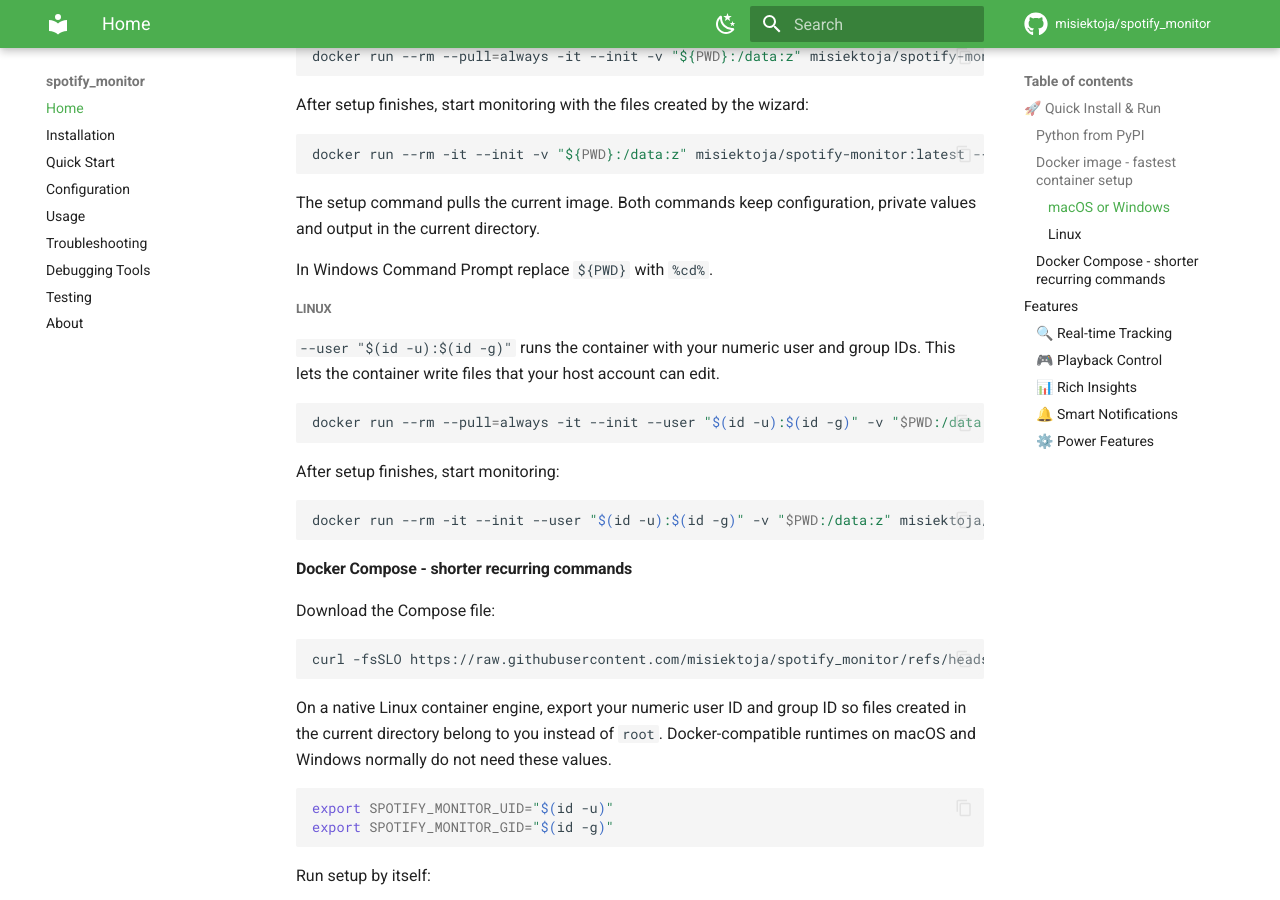
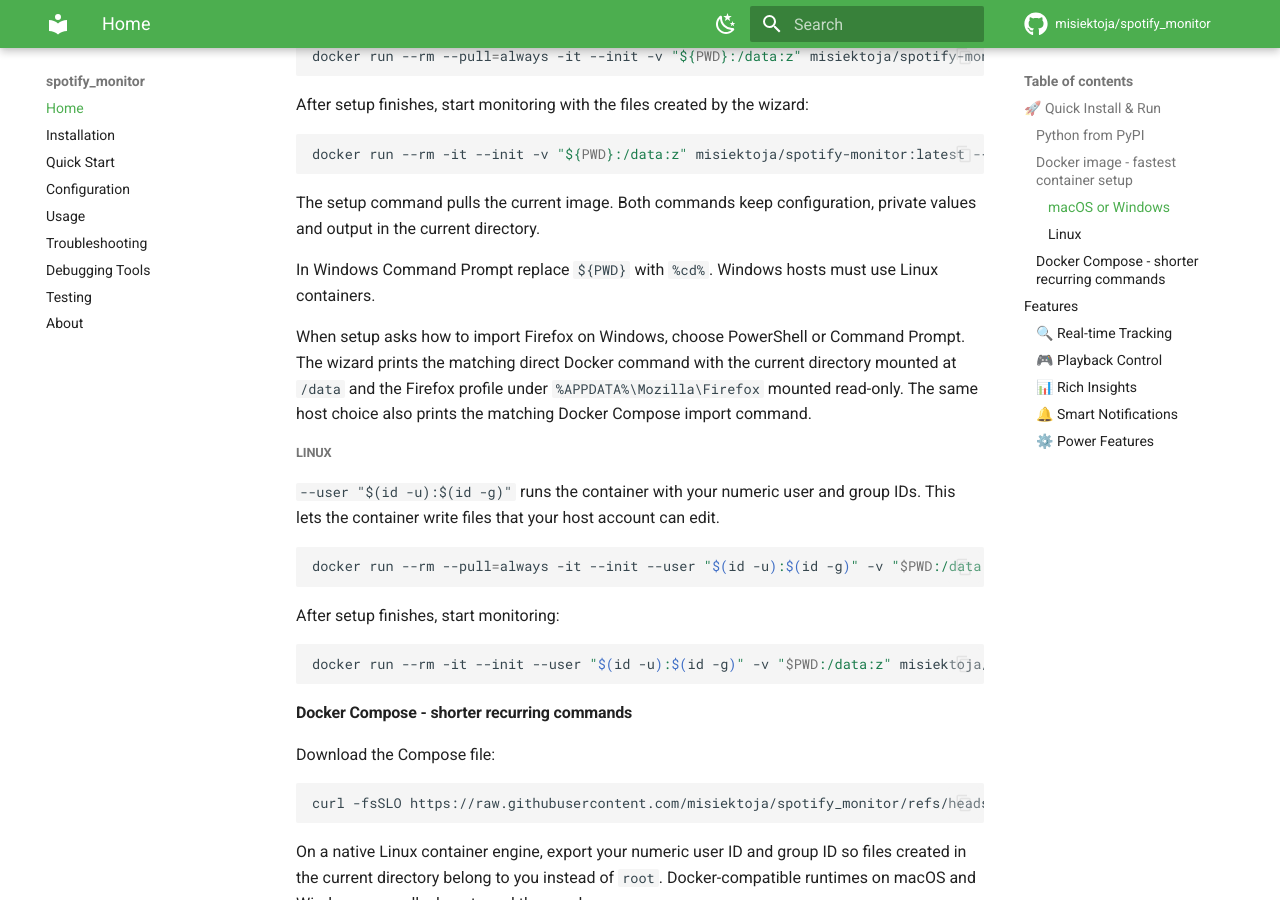
Before and after one commit to misiektoja/spotify_monitor, an MkDocs documentation site: the page built from docs/index.md, in a window 1280 px wide and 900 px high, scrolled down 1062 px. Built offline with MkDocs 1.6.1 and Material for MkDocs 9.7.7, drawn with Linux system fonts in a browser that asks for light colours; comment, search, counter and statistics services are not loaded.

Commit message:
docs(index): add Windows Firefox Docker guidance

```diff
--- a/docs/index.md
+++ b/docs/index.md
@@ -49,7 +49,9 @@
 
 The setup command pulls the current image. Both commands keep configuration, private values and output in the current directory.
 
-In Windows Command Prompt replace `${PWD}` with `%cd%`.
+In Windows Command Prompt replace `${PWD}` with `%cd%`. Windows hosts must use Linux containers.
+
+When setup asks how to import Firefox on Windows, choose PowerShell or Command Prompt. The wizard prints the matching direct Docker command with the current directory mounted at `/data` and the Firefox profile under `%APPDATA%\Mozilla\Firefox` mounted read-only. The same host choice also prints the matching Docker Compose import command.
 
 ##### Linux
 
```
